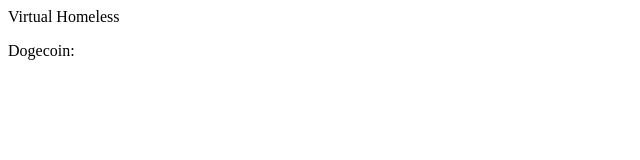
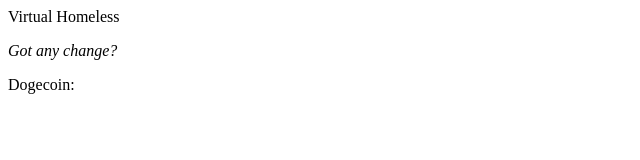
Before and after one commit to AsmodeumX/virtual-hobo, a plain HTML site: page index.html in a window 1280 px wide. Shown: the whole page, without its empty margins (0-640 px from the left). Drawn offline with Linux system fonts and the light colour scheme.

Commit message:
Update index.html

```diff
--- a/index.html
+++ b/index.html
@@ -8,7 +8,7 @@
 
 <body>
 <p>Virtual Homeless</p>
-
+<i><p>Got any change?</p></i>
 <p>Dogecoin: </p>
 
  </body>
```
